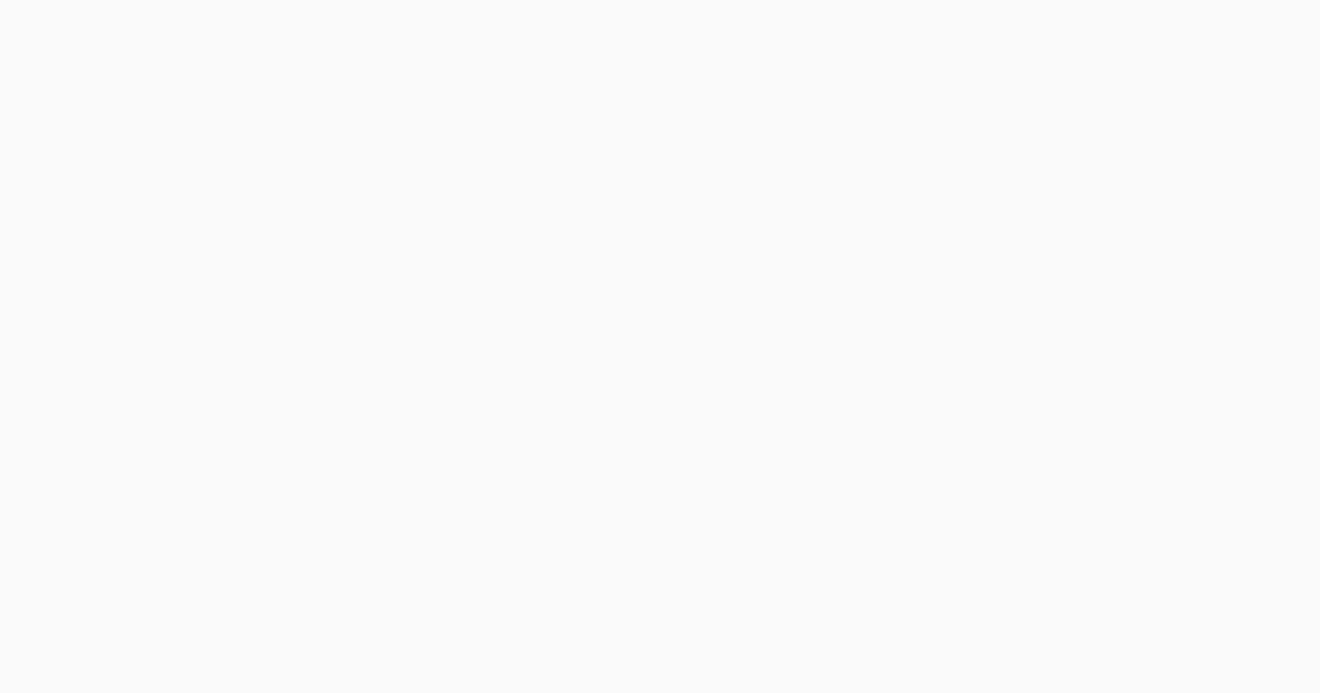
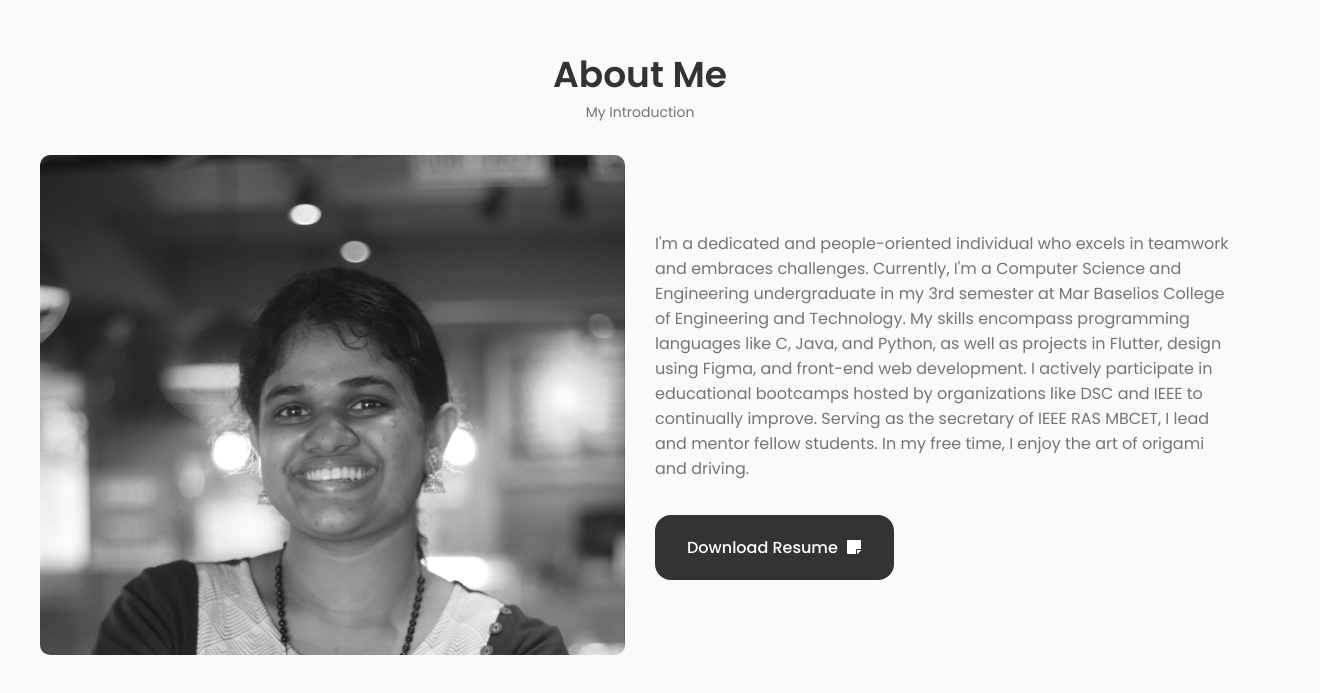
Before and after one commit to seramg/Portfolio, a React (Create React App) app: page / in a window 1280 px wide. Shown: the part 997-1690 px from the top of the page, 1320 px wide, since content can reach past the window. Before the commit the page ends 800 px from the top, so only its background shows below. Built offline with nearby package versions, Linux system fonts and the light colour scheme.

Commit message:
[add]:about section

```diff
--- a/src/App.css
+++ b/src/App.css
@@ -124,6 +124,7 @@ img {
 .link-item {
   text-decoration: none;
 }
+
 .section {
   padding: 6rem 0 2rem;
 }
@@ -145,6 +146,16 @@ img {
 .icon{
   width: 24px;
   height: 24px;
+}
+
+.text {
+  color: var(--text-color);
+  margin-bottom: var(--mb-0-25);
+}
+
+.line-title{
+  flex-direction: column;
+  margin-bottom: var(--mb-2);
 }
 /*=============== LAYOUT ===============*/
 .flex-container{
--- a/src/App.js
+++ b/src/App.js
@@ -1,4 +1,5 @@
 import './App.css';
+import About from './layout/about/About';
 import Header from './layout/header/Header';
 import Home from './layout/home/Home';
 
@@ -8,6 +9,7 @@ function App() {
     <Header/>
     <main className='main section global-width'>
       <Home/>
+      <About/>
     </main>
     </>
   );
--- a/src/components/Button.jsx
+++ b/src/components/Button.jsx
@@ -5,7 +5,7 @@ const Button = ({ text: text, icon: IconComponent }) => {
       <a href="#" className="button">
         {text}
       </a>
-      <IconComponent className="button-icon" />
+      {IconComponent && <IconComponent className="button-icon" />}
     </div>
   );
 };
--- /dev/null
+++ b/src/components/TwoLineHeading.jsx
@@ -0,0 +1,9 @@
+const TwoLineHeading = ({ title: title, subtitle: subtitle }) => {
+  return (
+    <div className="line-title flex-container">
+      <h2 className="section-title">{title}</h2>
+      <p className="section-subtitle">{subtitle}</p>
+    </div>
+  );
+};
+export default TwoLineHeading;
--- /dev/null
+++ b/src/layout/about/About.jsx
@@ -0,0 +1,40 @@
+import React from "react";
+import "./about.css";
+import { FaStickyNote } from "react-icons/fa";
+import Button from "../../components/Button";
+import TwoLineHeading from "../../components/TwoLineHeading";
+const About = () => {
+  return (
+    <section className="about section" id="about">
+      <div className="about flex-container">
+        <TwoLineHeading title="About Me" subtitle="My Introduction" />
+        <div className="about-content flex-container">
+          <div className="image-container">
+            <img
+              src={require("../../assets/profile-pic.jpg")}
+              alt="Sera"
+              className="image"
+            />
+          </div>
+          <div className="about-text flex-container">
+            <p className="text">
+              I'm a dedicated and people-oriented individual who excels in
+              teamwork and embraces challenges. Currently, I'm a Computer
+              Science and Engineering undergraduate in my 3rd semester at Mar
+              Baselios College of Engineering and Technology. My skills
+              encompass programming languages like C, Java, and Python, as well
+              as projects in Flutter, design using Figma, and front-end web
+              development. I actively participate in educational bootcamps
+              hosted by organizations like DSC and IEEE to continually improve.
+              Serving as the secretary of IEEE RAS MBCET, I lead and mentor
+              fellow students. In my free time, I enjoy the art of origami and
+              driving.
+            </p>
+            <Button text="Download Resume" icon={FaStickyNote} />
+          </div>
+        </div>
+      </div>
+    </section>
+  );
+};
+export default About;
--- /dev/null
+++ b/src/layout/about/about.css
@@ -0,0 +1,27 @@
+.about {
+  flex-direction: column;
+  align-items: center;
+}
+.about-content {
+  gap: 30px;
+  align-items: center;
+}
+.about-content > * {
+  flex: 1;
+}
+.image-container {
+  width: 500px;
+  height: 500px;
+  overflow: hidden;
+  border-radius: 10px;
+
+  .image {
+    object-fit: cover;
+    margin: auto;
+  }
+}
+.about-text {
+  flex-direction: column;
+  gap: 30px;
+  align-items: start;
+}
--- a/src/layout/home/Home.jsx
+++ b/src/layout/home/Home.jsx
@@ -7,7 +7,7 @@ import Button from "../../components/Button";
 const Home = () => {
   return (
     <section className="home section" id="home">
-      <div className="home flex-container">
+      <div className="home-content flex-container">
         <Social />
         <div className="intro-section flex-container">
           <div className="intro-title">
@@ -17,7 +17,7 @@ const Home = () => {
             <div className="hyphen"></div>
             <h2 className="section-subtitle">Software Developer</h2>
           </div>
-          <p className="intro-content">
+          <p className="text">
           I am a software developer based in Trivandrum and I am very passionate and dedicated to my work.
           </p>
           <Button text="Say Hello" icon={FaPaperPlane}/>
--- a/src/layout/home/Social.jsx
+++ b/src/layout/home/Social.jsx
@@ -4,7 +4,7 @@ import "./home.css"
 const Social = () => {
   return (
     <nav className="home-side-nav">
-      <ul className="ul-reset home-side-menu">
+      <ul className="ul-reset home-side-menu flex-container">
         <li className="list-item">
           <a href="#" className="link-item">
             <FaInstagram className="icon" />
--- a/src/layout/home/home.css
+++ b/src/layout/home/home.css
@@ -1,8 +1,11 @@
-.home {
+.home{
+  width: 100vw;
+  height: 100vh;
+}
+.home-content {
   gap: 60px;
 }
 .home-side-menu {
-  display: flex;
   flex-direction: column;
   align-items: center;
   justify-content: space-between;
@@ -33,10 +36,6 @@
   width: 40%;
   background-color: var(--text-color);
 }
-.intro-content {
-  color: var(--text-color);
-  margin-bottom: var(--mb-0-25);
-}
 .profile-image-container {
   background: url("../../assets/profile-pic.jpg");
   background-repeat: no-repeat;
```
